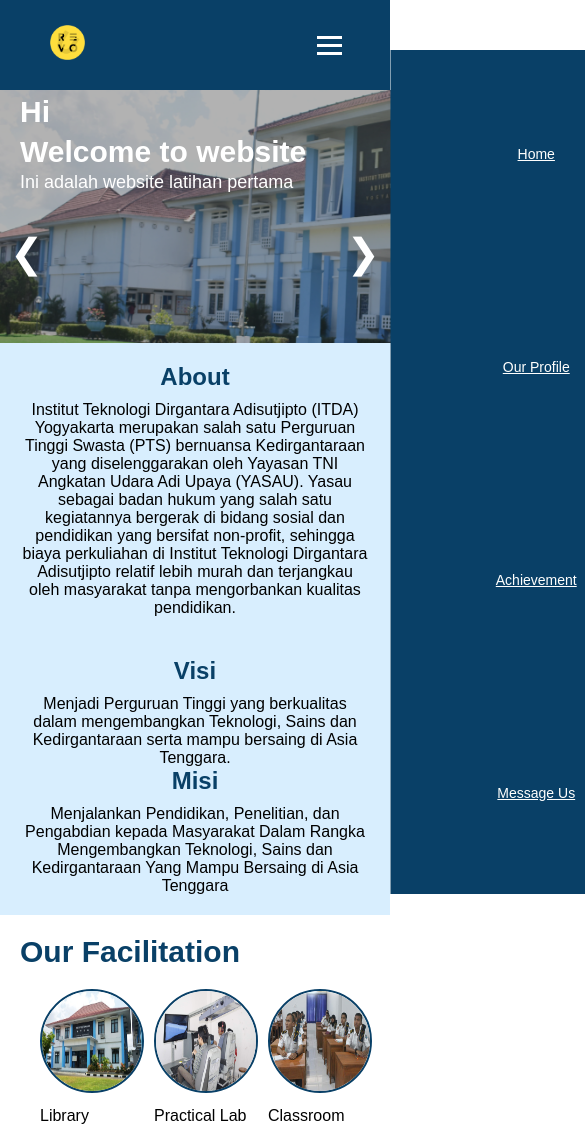
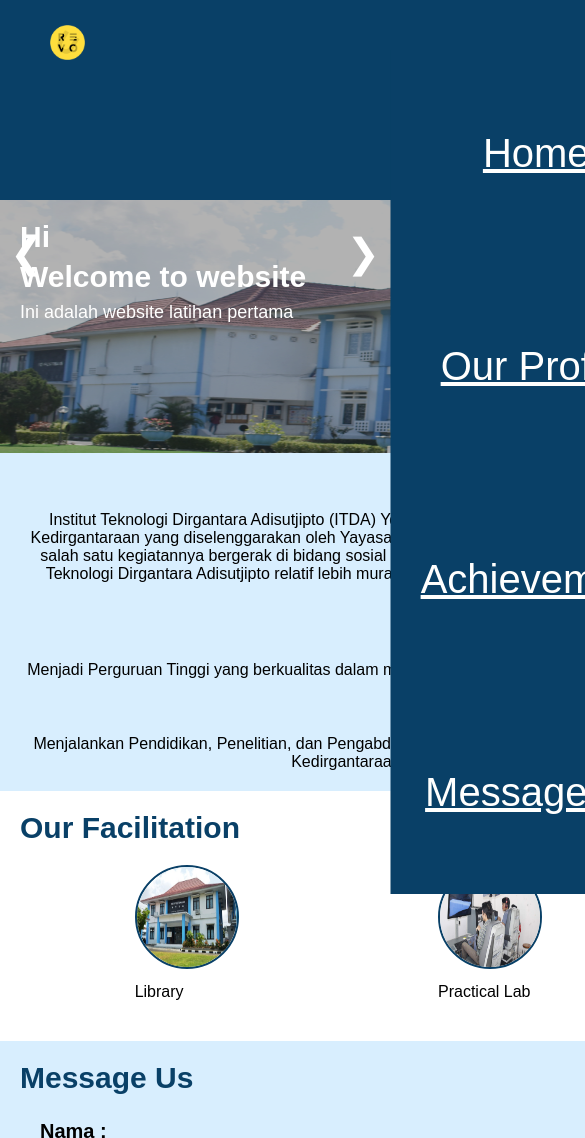
Before and after one commit to AminudinAbdulloh/Test, a plain HTML site: page index.html in a window 390 px wide. Shown: the top 1138 px of the page, 585 px wide, since content can reach past the window. Drawn offline with Linux system fonts and the light colour scheme.

Commit message:
Update style.css

```diff
--- a/css/style.css
+++ b/css/style.css
@@ -254,9 +254,13 @@
     }
 
     /* Responsive website */
-    @media screen and (max-width: 480px) {
+    @media screen and (max-width: 990px) {
+        body {
+            width: 980px;
+        }
+
         .navbar {
-            height: 90px;
+            height: 200px;
         }
 
         #logo img {
@@ -274,10 +278,9 @@
             justify-content: space-evenly;
             align-items: center;
             background-color: #094067;
-            z-index: 1;
+            z-index: 2;
             top: 50px;
             transform: translateX(100%);
-            transition: all 1s;
         }
 
         ul .menu:hover {
@@ -287,6 +290,8 @@
 
         ul .menu {
             border: none;
+            font-size: 40px;
+            width: 100%;
         }
 
         #menu-toggle {
@@ -296,14 +301,14 @@
             justify-content: center;
             left: 80%;
             gap: 5px;
-            z-index: 1;
+            z-index: 2;
         }
 
         #menu-toggle input {
             position: absolute;
-            height: 50px;
-            width: 40px;
-            right: 1px;
+            height: 100px;
+            width: 100px;
+            right: 0px;
             opacity: 0;
         }
 
@@ -313,10 +318,11 @@
 
         .bar {
             display: block;
-            width: 25px;
-            height: 3px;
+            width: 70px;
+            height: 10px;
             background-color: white;
             transition: 0.3s;
+            margin-top: 10px;
         }
 
         .rotate-45 {
@@ -341,7 +347,7 @@
 
         .banner-text1 {
             flex-direction: column;
-            margin-top: 25px;
+            margin-top: 150px;
         }
 
         #namaPengunjung {
@@ -353,7 +359,7 @@
 
         .banner-text2 {
             position: absolute;
-            margin-top: 50px;
+            margin-top: 180px;
         }
 
         #banner h1 {
@@ -378,6 +384,10 @@
 
         .slider-control:active {
             font-size: 15px;
+        }
+
+        .img-slide {
+            width: 980px;
         }
 
         #about {
@@ -425,6 +435,10 @@
             padding: 20px;
         }
 
+        #message-us label {
+            font-size: 20px;
+        }
+
         #input div {
             flex-direction: column;
             align-items: flex-start;
@@ -433,15 +447,18 @@
 
         #nama, #tanggalLahir, #pesan {
             width: 100%;
+            height: 40px;
             margin-left: 0;
+            font-size: 20px;
         }
 
         #input button {
             width: 100%;
+            height: 80px;
         }
 
         #output {
-            height: 150px;
+            height: 350px;
             padding: 5px;
         }
     }
```
